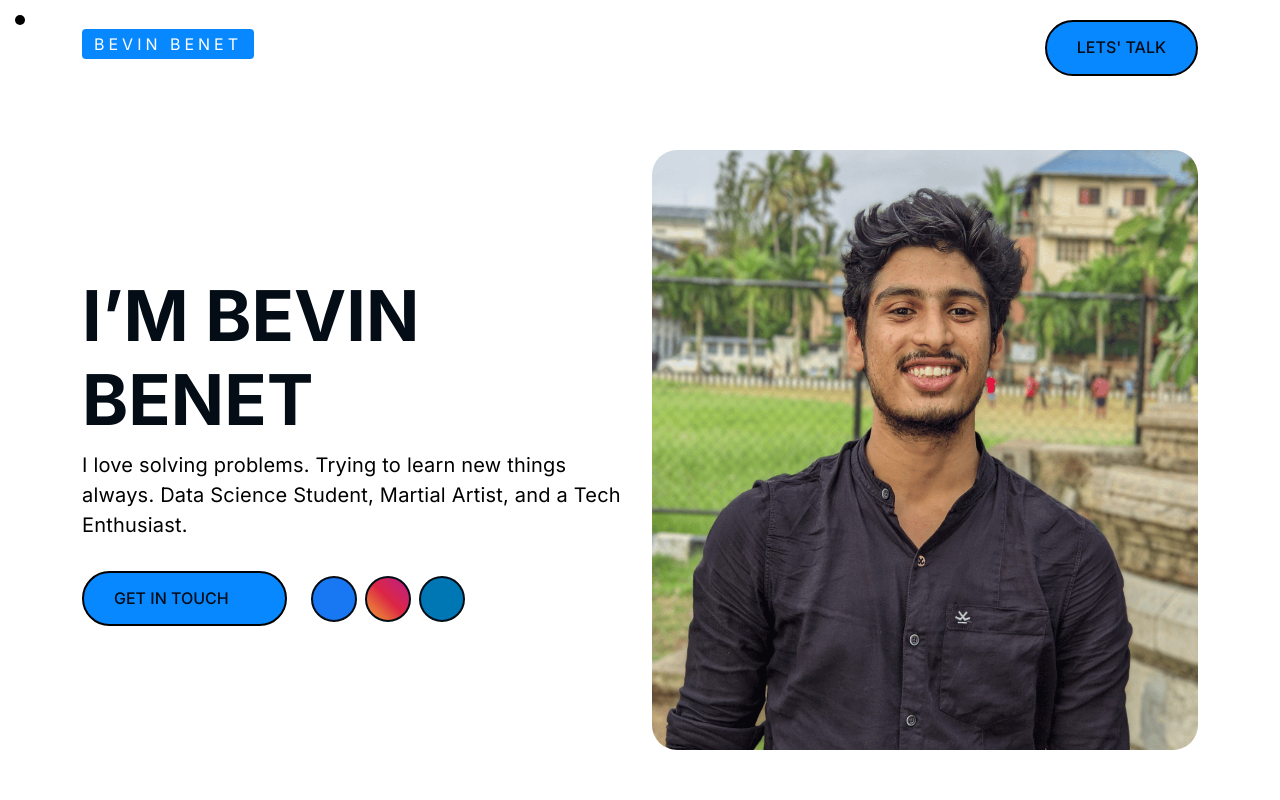
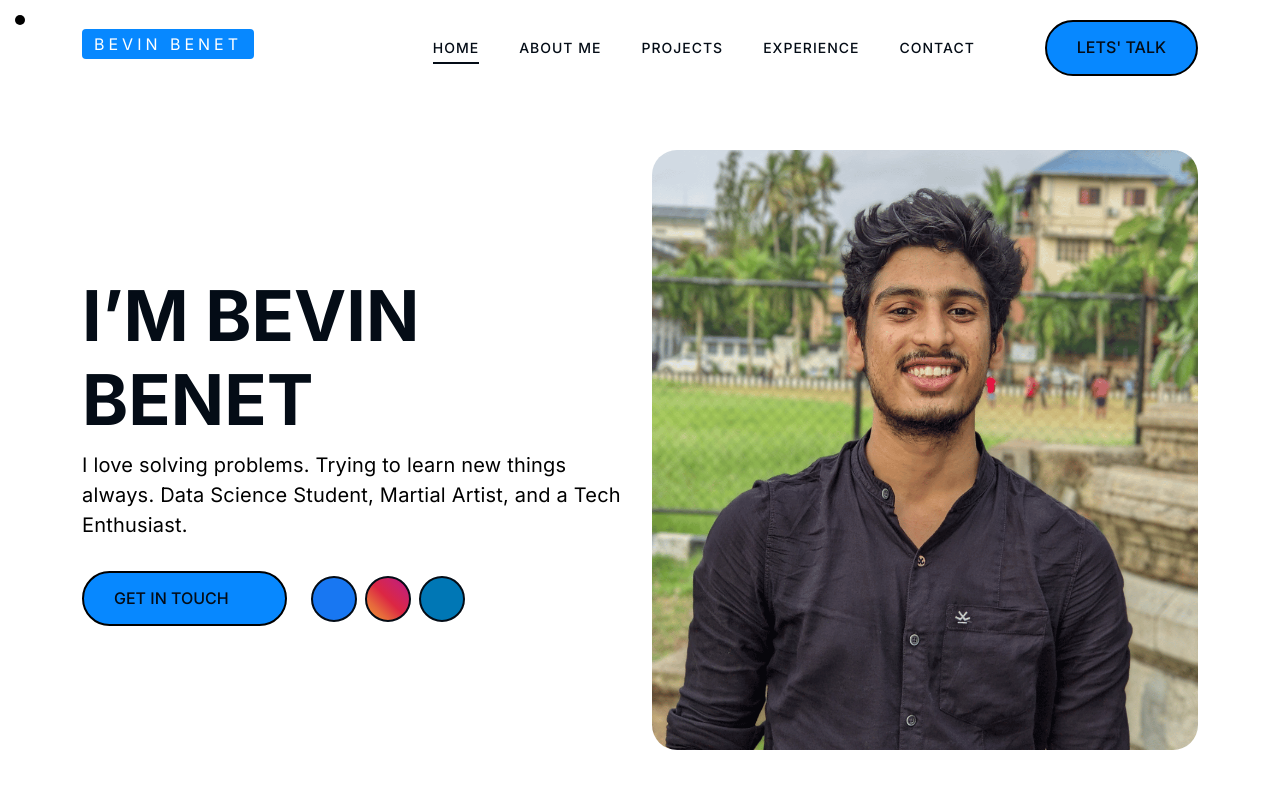
Before and after one commit to bevinbenet/bevinbenet.github.io, a React (Create React App) app: page / in a window 1280 px wide. Shown: the top 800 px of the page. Built offline with nearby package versions, Linux system fonts and the light colour scheme; some icons are missing.

Commit message:
Corrected the header menu color

```diff
--- a/src/scss/scss/_header.scss
+++ b/src/scss/scss/_header.scss
@@ -55,6 +55,7 @@
       left: 0;
       right: 0;
       background-color: var(--px-black);
+
       border-top: 1px solid rgba(255, 255, 255, 0.2);
       flex-direction: column;
       padding: 10px 20px;
@@ -70,16 +71,20 @@
       a {
         padding: 8px 0;
         text-transform: uppercase;
-        color: var(--px-white);
+        color: var(--px-black);
         font-size: 14px;
         letter-spacing: 1px;
         font-weight: 500;
         position: relative;
         cursor: pointer;
         transition: all 0.4s ease;
+        @include down-md {
+          color: var(--px-white);
+        }
         &:hover {
           color: #1977F2;
         }
+
 
         &:after {
           content: '';
@@ -91,6 +96,7 @@
           height: 2px;
           transition: ease all 0.35s;
           background-color: currentColor;
+
         }
         &.active {
           &:after {
@@ -111,6 +117,7 @@
       .main-menu {
         display: flex;
         align-items: flex-start;
+
       }
     }
   }
```
